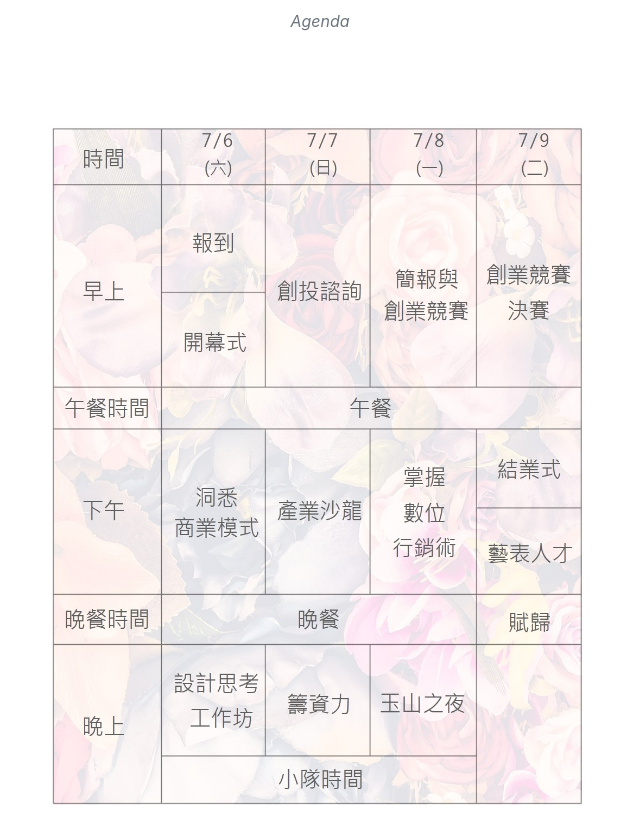
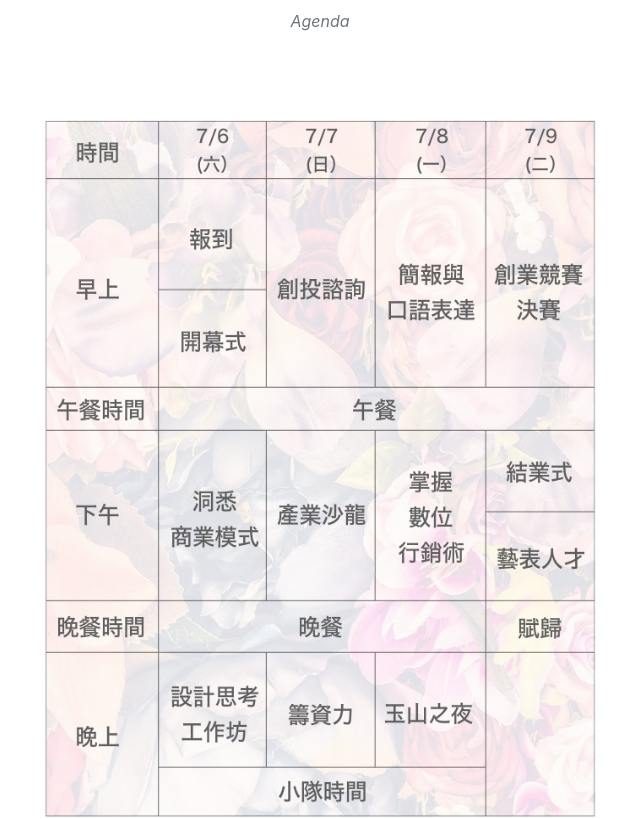
Before and after one commit to weibig/cty14, a website: page index.html in a window 1280 px wide. Shown: the part 1915-2734 px from the top of the page, without its empty margins (320-960 px from the left). Drawn offline with nearby package versions, Linux system fonts and the light colour scheme; files that its build step writes are made by us from their sources; a web font is replaced by a local one.

Commit message:
css adjust

```diff
--- a/index.html
+++ b/index.html
@@ -179,7 +179,7 @@
         </div>
       </div>
       <div data-aos="zoom-in">
-        <img class="img-fluid d-block mx-auto agenda" src="img/agenda.jpg" alt=""  >
+        <img class="img-fluid d-block mx-auto agenda" src="img/agenda2.jpg" alt=""  >
       </div>
 
 
```
Also changed, not shown: img/agenda.jpeg (deleted), img/agenda2.jpg (added), img/organizer/agenda2.jpg (added).
